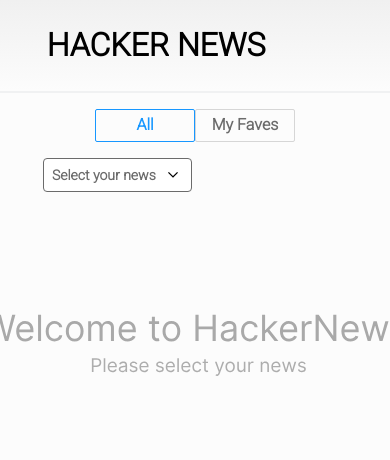
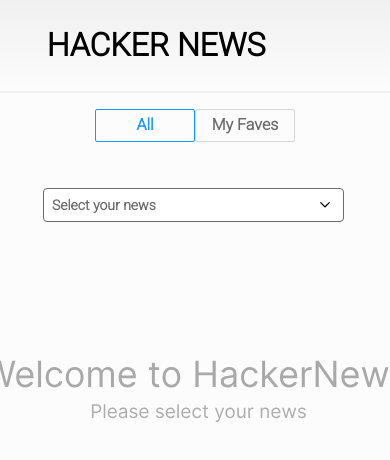
Before and after one commit to kingsman7/HackerNews, an Angular app: page /main in a window 390 px wide. Shown: the top 460 px of the page. Built offline with nearby package versions, Linux system fonts and the light colour scheme.

Commit message:
fix: responsive select component (#10)
fix responsive select

```diff
--- a/src/app/main/components/search/search.component.css
+++ b/src/app/main/components/search/search.component.css
@@ -63,5 +63,19 @@
 @media screen and (max-width: 630px) {
     .sticky {
         top: 60px;
+        width: 78% !important;
+    }
+
+    .sticky .select__list {
+        width: 99% !important;
+    }
+
+    .select {
+        width: 99%;
+        padding: 30px 0px 16px 0px;
+    }
+
+    .select__list {
+        width: 78%;
     }
 }
```
